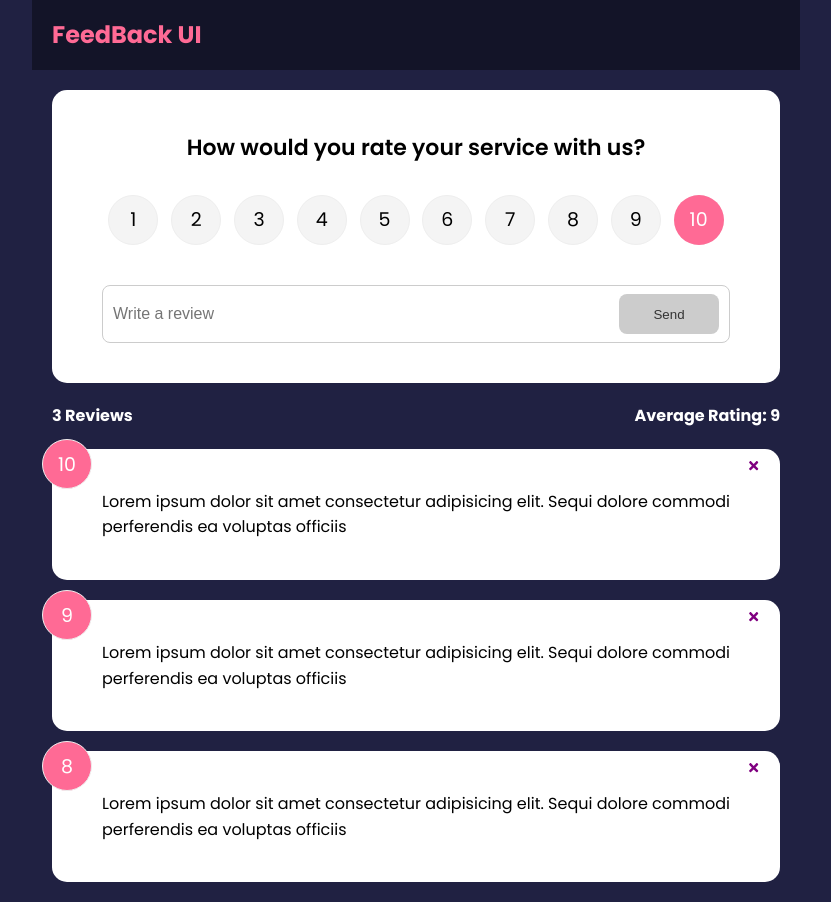
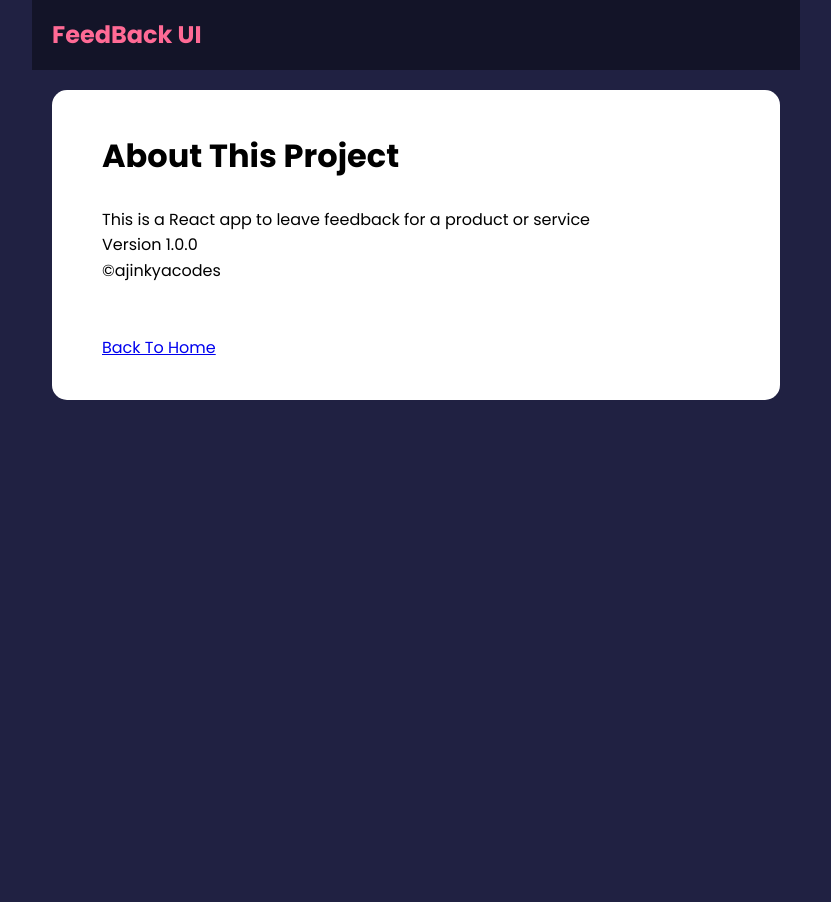
Before and after one commit to ajinkyacodes/reactjs-feedback-app, a React (Create React App) app: page /about in a window 1280 px wide. Shown: the whole page, without its empty margins (224-1055 px from the left). After the commit the page ends 800 px from the top, so only its background shows below. Built offline with nearby package versions, Linux system fonts and the light colour scheme.

Commit message:
Created routing for home and about with about page basic page component

```diff
--- a/package.json
+++ b/package.json
@@ -10,6 +10,7 @@
     "react": "^18.2.0",
     "react-dom": "^18.2.0",
     "react-icons": "^4.12.0",
+    "react-router-dom": "^6.21.1",
     "react-scripts": "5.0.1",
     "uuid": "^9.0.1",
     "web-vitals": "^2.1.4"
--- a/src/App.js
+++ b/src/App.js
@@ -1,10 +1,12 @@
 import { useState } from "react";
+import { BrowserRouter as Router, Routes, Route } from "react-router-dom";
 import { v4 as uuidv4 } from "uuid";
 import Header from "./components/Header";
 import FeedbackList from "./components/FeedbackList";
 import FeedbackData from "./data/FeedbackData";
 import FeedbackStats from "./components/FeedbackStats";
 import FeedbackForm from "./components/FeedbackForm";
+import AboutPage from "./pages/AboutPage";
 
 function App() {
   const [feedback, setFeedback] = useState(FeedbackData);
@@ -15,20 +17,33 @@
   };
 
   const deleteFeedback = (id) => {
-    if(window.confirm("Are you sure you want to delete?")) {
+    if (window.confirm("Are you sure you want to delete?")) {
       setFeedback(feedback.filter((item) => item.id !== id));
     }
   };
 
   return (
-    <>
+    <Router>
       <Header />
       <div className="container">
-        <FeedbackForm handleAdd={addFeedback} />
-        <FeedbackStats feedback={feedback} />
-        <FeedbackList feedback={feedback} handleDelete={deleteFeedback} />
+        <Routes>
+          <Route
+            path="/"
+            element={
+              <>
+                <FeedbackForm handleAdd={addFeedback} />
+                <FeedbackStats feedback={feedback} />
+                <FeedbackList
+                  feedback={feedback}
+                  handleDelete={deleteFeedback}
+                />
+              </>
+            }
+          ></Route>
+          <Route path="/about" element={<AboutPage />} />
+        </Routes>
       </div>
-    </>
+    </Router>
   );
 }
 
--- /dev/null
+++ b/src/pages/AboutPage.jsx
@@ -0,0 +1,20 @@
+import Card from "../components/shared/Card";
+
+function AboutPage() {
+  return (
+    <Card>
+      <h1>About This Project</h1>
+      <br />
+      <p>This is a React app to leave feedback for a product or service</p>
+      <p>Version 1.0.0</p>
+      <p>&copy;ajinkyacodes</p>
+      <br />
+      <br />
+      <p>
+        <a href="/">Back To Home</a>
+      </p>
+    </Card>
+  );
+}
+
+export default AboutPage;
```
